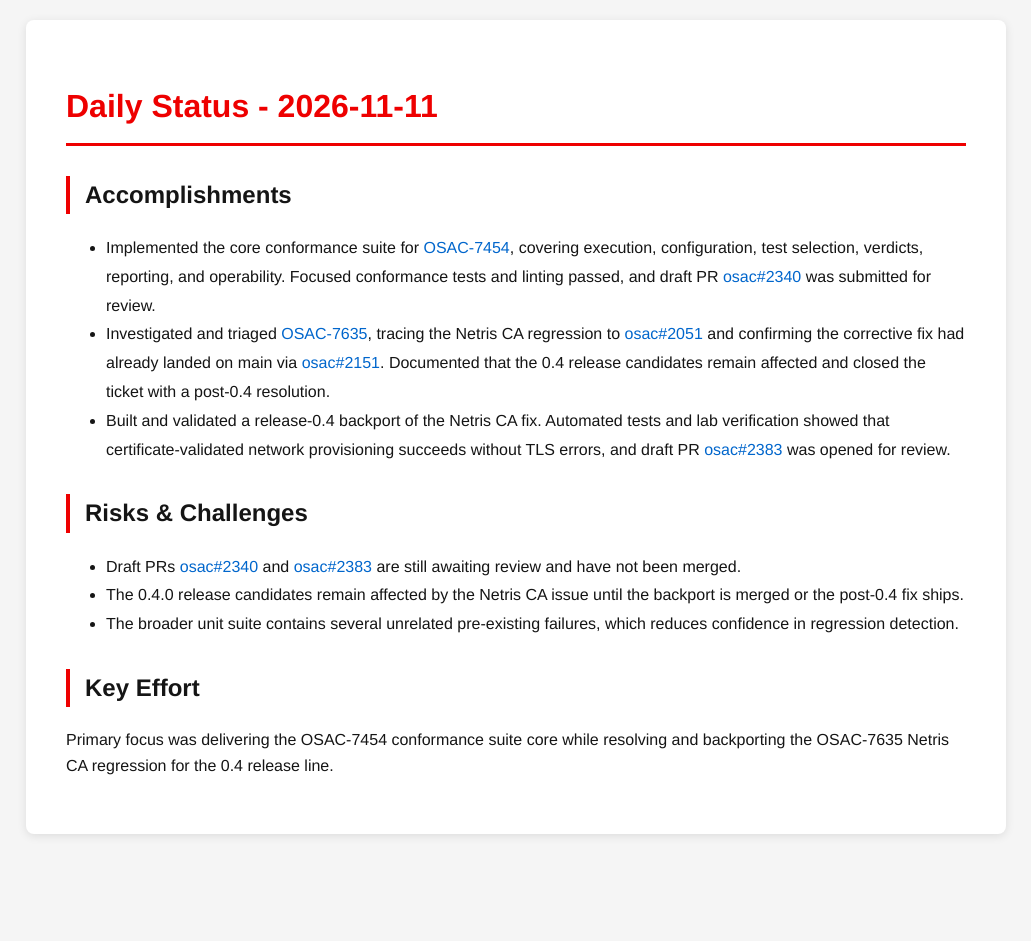
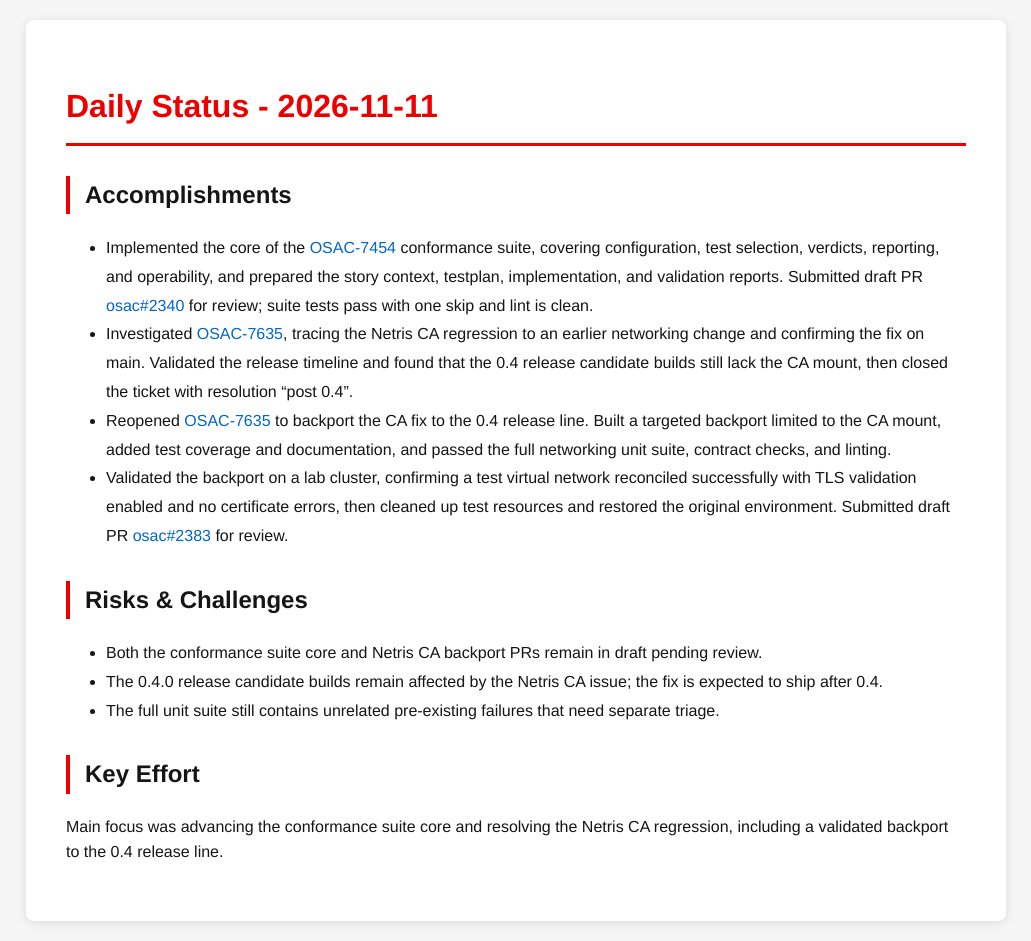
Before and after one commit to tzvatot/daily-status, a Jekyll site: the page built from 2026-11-11.md, in a window 1280 px wide. Shown: the whole page, without its empty margins (124-1155 px from the left). Built offline with Jekyll 4.4.1, drawn with Linux system fonts in a browser that asks for light colours; before the commit the page ends 900 px from its top, so only the background shows below that.

Commit message:
Daily status update - 2026-11-11

```diff
--- a/2026-11-11.md
+++ b/2026-11-11.md
@@ -7,14 +7,15 @@ date: 2026-11-11
 # Daily Status - 2026-11-11
 
 ## Accomplishments
-- Implemented the core conformance suite for [OSAC-7454](https://redhat.atlassian.net/browse/OSAC-7454), covering execution, configuration, test selection, verdicts, reporting, and operability. Focused conformance tests and linting passed, and draft PR [osac#2340](https://github.com/osac-project/osac/pull/2340) was submitted for review.
-- Investigated and triaged [OSAC-7635](https://redhat.atlassian.net/browse/OSAC-7635), tracing the Netris CA regression to [osac#2051](https://github.com/osac-project/osac/pull/2051) and confirming the corrective fix had already landed on main via [osac#2151](https://github.com/osac-project/osac/pull/2151). Documented that the 0.4 release candidates remain affected and closed the ticket with a post-0.4 resolution.
-- Built and validated a release-0.4 backport of the Netris CA fix. Automated tests and lab verification showed that certificate-validated network provisioning succeeds without TLS errors, and draft PR [osac#2383](https://github.com/osac-project/osac/pull/2383) was opened for review.
+- Implemented the core of the [OSAC-7454](https://redhat.atlassian.net/browse/OSAC-7454) conformance suite, covering configuration, test selection, verdicts, reporting, and operability, and prepared the story context, testplan, implementation, and validation reports. Submitted draft PR [osac#2340](https://github.com/osac-project/osac/pull/2340) for review; suite tests pass with one skip and lint is clean.
+- Investigated [OSAC-7635](https://redhat.atlassian.net/browse/OSAC-7635), tracing the Netris CA regression to an earlier networking change and confirming the fix on main. Validated the release timeline and found that the 0.4 release candidate builds still lack the CA mount, then closed the ticket with resolution "post 0.4".
+- Reopened [OSAC-7635](https://redhat.atlassian.net/browse/OSAC-7635) to backport the CA fix to the 0.4 release line. Built a targeted backport limited to the CA mount, added test coverage and documentation, and passed the full networking unit suite, contract checks, and linting.
+- Validated the backport on a lab cluster, confirming a test virtual network reconciled successfully with TLS validation enabled and no certificate errors, then cleaned up test resources and restored the original environment. Submitted draft PR [osac#2383](https://github.com/osac-project/osac/pull/2383) for review.
 
 ## Risks & Challenges
-- Draft PRs [osac#2340](https://github.com/osac-project/osac/pull/2340) and [osac#2383](https://github.com/osac-project/osac/pull/2383) are still awaiting review and have not been merged.
-- The 0.4.0 release candidates remain affected by the Netris CA issue until the backport is merged or the post-0.4 fix ships.
-- The broader unit suite contains several unrelated pre-existing failures, which reduces confidence in regression detection.
+- Both the conformance suite core and Netris CA backport PRs remain in draft pending review.
+- The 0.4.0 release candidate builds remain affected by the Netris CA issue; the fix is expected to ship after 0.4.
+- The full unit suite still contains unrelated pre-existing failures that need separate triage.
 
 ## Key Effort
-Primary focus was delivering the OSAC-7454 conformance suite core while resolving and backporting the OSAC-7635 Netris CA regression for the 0.4 release line.
+Main focus was advancing the conformance suite core and resolving the Netris CA regression, including a validated backport to the 0.4 release line.
```
